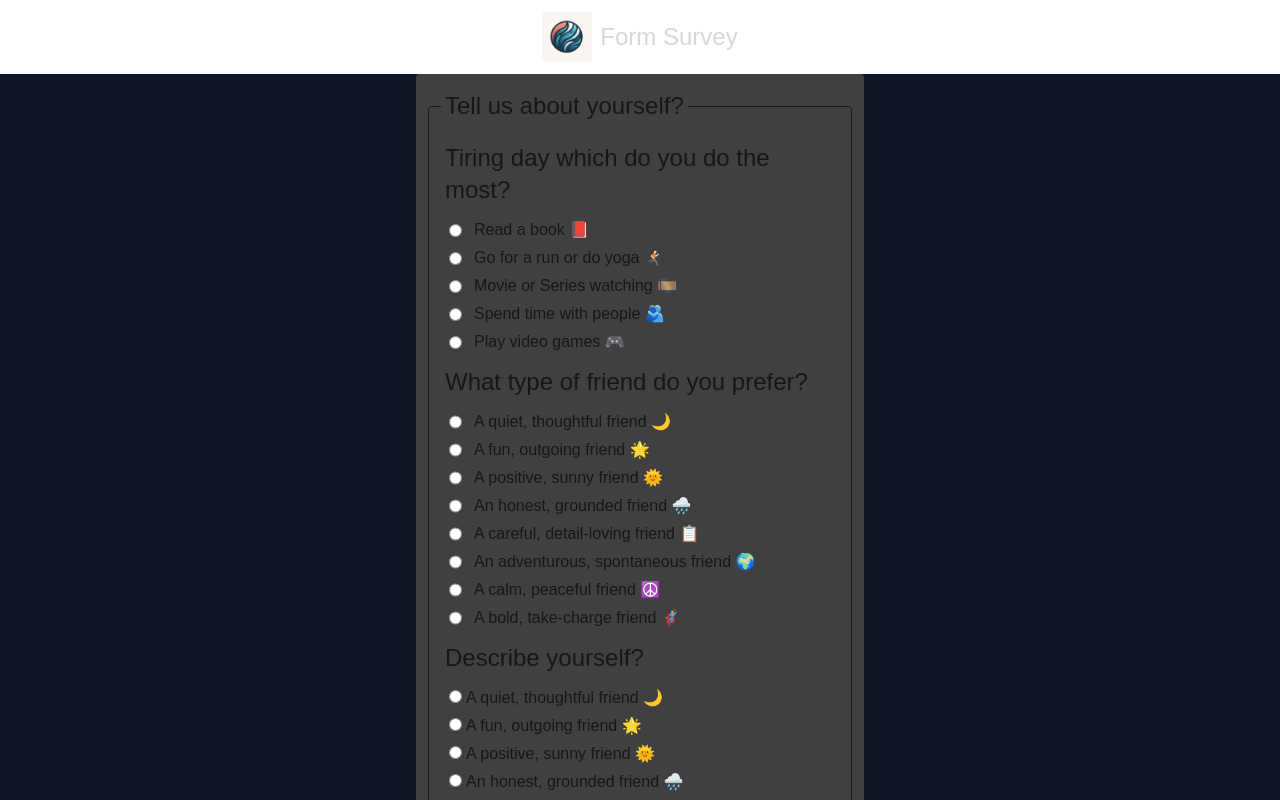
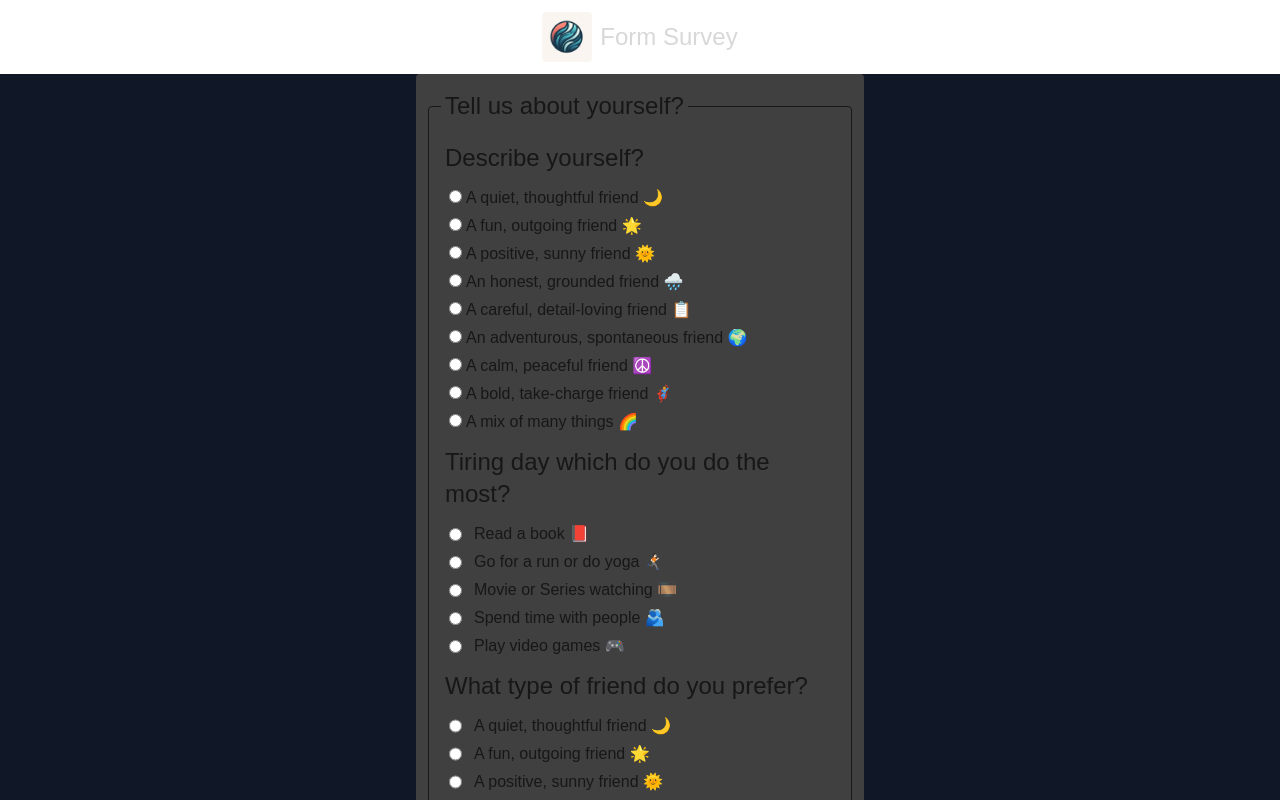
Before and after one commit to FredH2O/basic-ts-form, a Next.js app: page /Page2 in a window 1280 px wide. Shown: the top 800 px of the page. Built offline with nearby package versions, Linux system fonts and the light colour scheme.

Commit message:
chore: moved DescriptionQuestion component to be first in line to be answered

```diff
--- a/app/Page2/page.tsx
+++ b/app/Page2/page.tsx
@@ -9,9 +9,9 @@ const Page2 = () => {
   const { handleSubmit, submitQuestion, handleChange } = useFormContext();
   return (
     <FormSection onSubmit={handleSubmit} next="/Page3" previous="/">
+      <DescriptionQuestion onChange={handleChange} />
       <RechargeQuestion onChange={handleChange} />
       <Personality onChange={handleChange} />
-      <DescriptionQuestion onChange={handleChange} />
     </FormSection>
   );
 };
```
